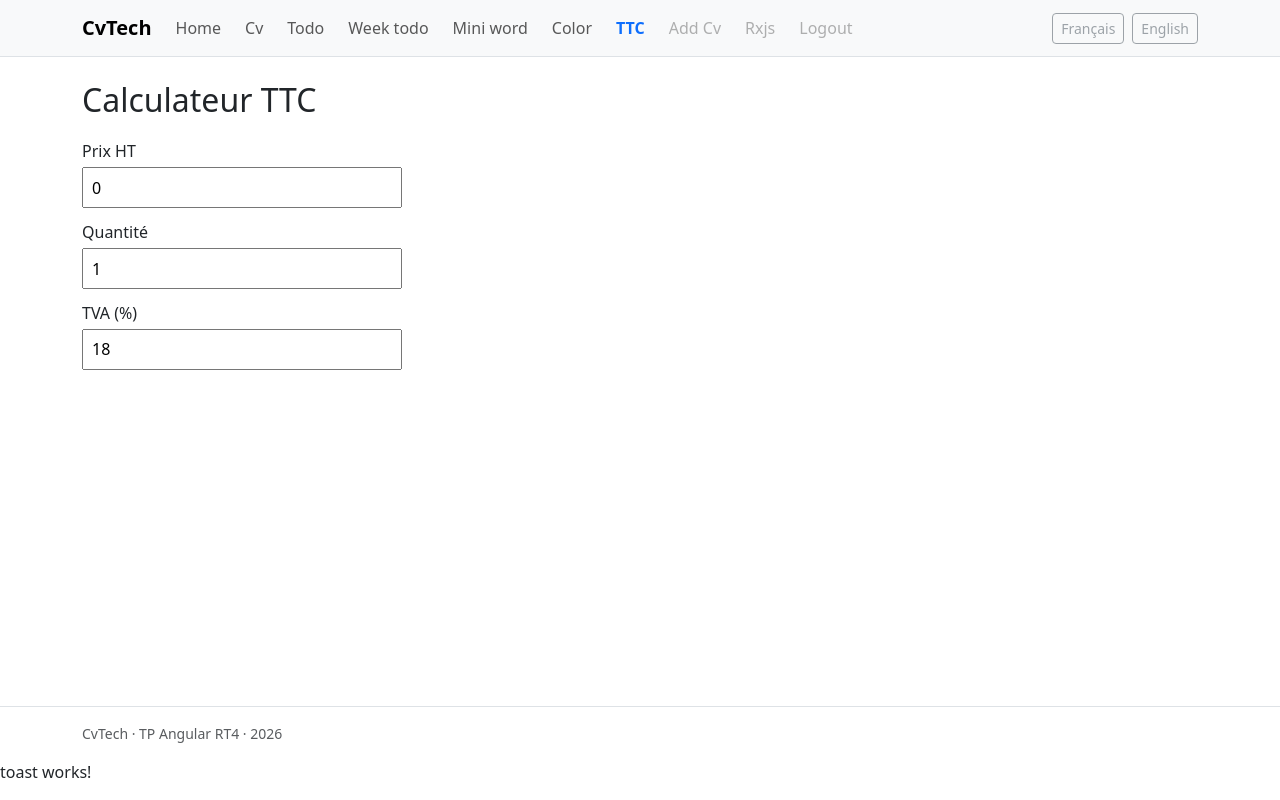
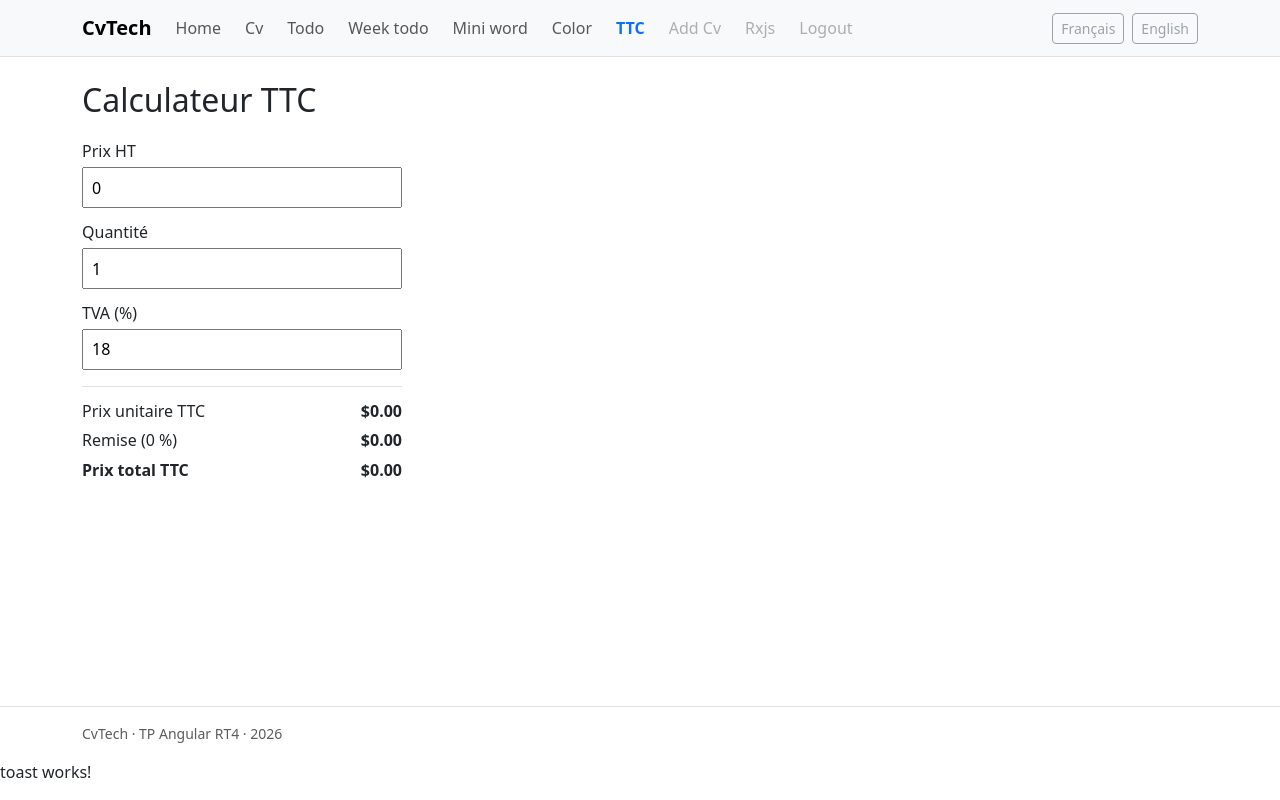
Before and after one commit to combuccu16/tp1_web_nestjs, an Angular app in the folder frontend/: page /ttc in a window 1280 px wide. Built offline with nearby package versions, Linux system fonts and the light colour scheme.

Commit message:
feat(ttc): add live TTC totals with discount rules and currency formatting (C2-C6)

```diff
--- a/frontend/src/app/ttc/ttc.component.css
+++ b/frontend/src/app/ttc/ttc.component.css
@@ -14,3 +14,21 @@
 .ttc input {
   padding: 0.4rem 0.5rem;
 }
+
+.ttc__results {
+  display: grid;
+  gap: 0.35rem;
+  margin-top: 0.25rem;
+  padding-top: 0.75rem;
+  border-top: 1px solid #dee2e6;
+}
+
+.ttc__result {
+  display: flex;
+  justify-content: space-between;
+  gap: 1rem;
+}
+
+.ttc__result--total {
+  font-weight: 600;
+}
--- a/frontend/src/app/ttc/ttc.component.html
+++ b/frontend/src/app/ttc/ttc.component.html
@@ -15,4 +15,19 @@
     TVA (%)
     <input type="number" min="0" name="tva" [(ngModel)]="tva" />
   </label>
+
+  <div class="ttc__results">
+    <div class="ttc__result">
+      <span>Prix unitaire TTC</span>
+      <strong>{{ prixUnitaireTtc | currency }}</strong>
+    </div>
+    <div class="ttc__result">
+      <span>Remise ({{ tauxRemise * 100 }} %)</span>
+      <strong>{{ remise | currency }}</strong>
+    </div>
+    <div class="ttc__result ttc__result--total">
+      <span>Prix total TTC</span>
+      <strong>{{ prixTotalTtc | currency }}</strong>
+    </div>
+  </div>
 </div>
--- a/frontend/src/app/ttc/ttc.component.ts
+++ b/frontend/src/app/ttc/ttc.component.ts
@@ -1,8 +1,15 @@
+import { CurrencyPipe } from '@angular/common';
 import { Component } from '@angular/core';
 import { FormsModule } from '@angular/forms';
 
+const REMISE_SEUIL_MIN = 10;
+const REMISE_SEUIL_MAX = 15;
+const TAUX_REMISE_INTERMEDIAIRE = 0.2;
+const TAUX_REMISE_IMPORTANTE = 0.3;
+const TAUX_SANS_REMISE = 0;
+
 @Component({
-  imports: [FormsModule],
+  imports: [FormsModule, CurrencyPipe],
   selector: 'app-ttc',
   styleUrl: './ttc.component.css',
   templateUrl: './ttc.component.html',
@@ -11,4 +18,36 @@ export class TtcComponent {
   prixHT = 0;
   quantite = 1;
   tva = 18;
+
+  private get quantiteEffective(): number {
+    return Math.max(this.quantite, 0);
+  }
+
+  protected get tauxRemise(): number {
+    // « entre 10 et 15 » est pris au sens inclusif : la quantité 10 ouvre droit à 20 %.
+    // La capture du sujet affiche $0.00 pour 10, mais l'énoncé écrit prévaut car ses
+    // bornes sont explicites ; les seuils restent des constantes nommées.
+    if (this.quantiteEffective >= REMISE_SEUIL_MIN && this.quantiteEffective <= REMISE_SEUIL_MAX) {
+      return TAUX_REMISE_INTERMEDIAIRE;
+    }
+    if (this.quantiteEffective > REMISE_SEUIL_MAX) {
+      return TAUX_REMISE_IMPORTANTE;
+    }
+    return TAUX_SANS_REMISE;
+  }
+
+  protected get prixUnitaireTtc(): number {
+    if (this.prixHT < 0 || this.tva < 0) {
+      return 0;
+    }
+    return this.prixHT * (1 + this.tva / 100);
+  }
+
+  protected get remise(): number {
+    return this.prixUnitaireTtc * this.quantiteEffective * this.tauxRemise;
+  }
+
+  protected get prixTotalTtc(): number {
+    return this.prixUnitaireTtc * this.quantiteEffective - this.remise;
+  }
 }
```
